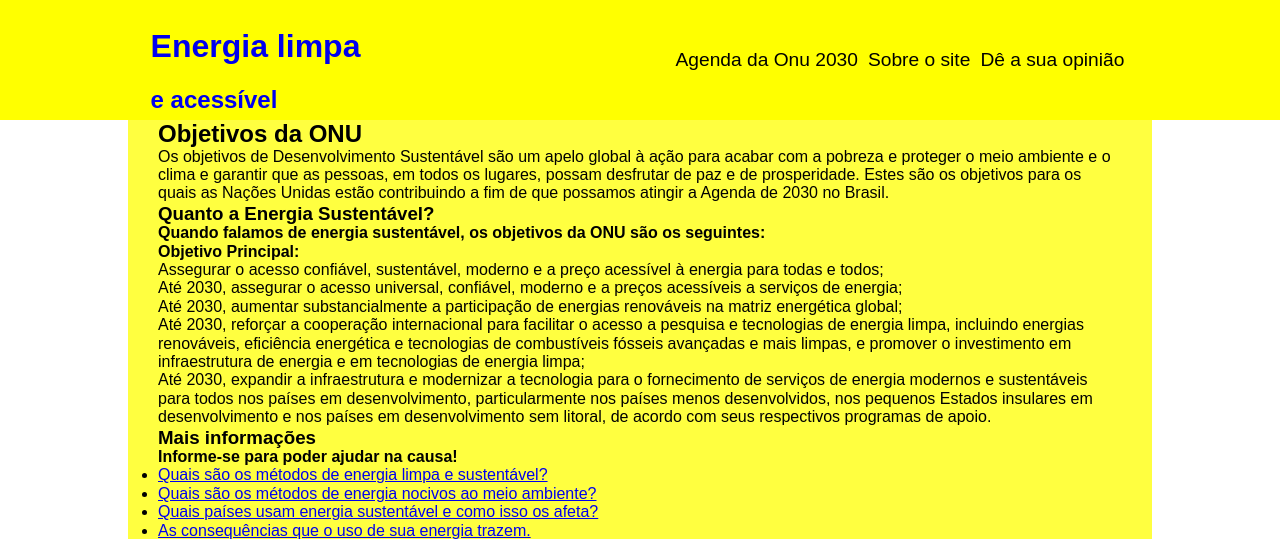
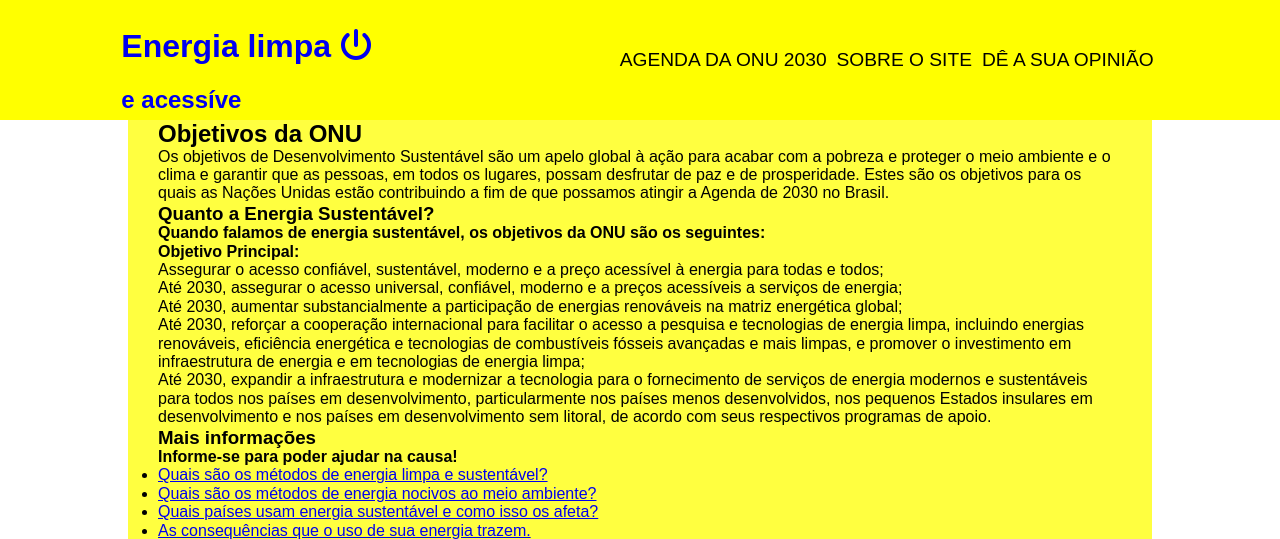
Before and after one commit to ccofg-labs/Agenda-ONU, a PHP site: page / in a window 1280 px wide. Shown: the top 539 px of the page. Run offline with PHP 8.4, Linux system fonts and the light colour scheme; some libraries are stand-ins or nearby versions.

Commit message:
Alteração da cor do navbar do cabecalho

```diff
--- a/css/style.css
+++ b/css/style.css
@@ -29,13 +29,17 @@ body {
     margin: 0 5px;
     font-size: 1.2em;
     list-style: none;
+    text-transform: uppercase;
+}
+.navbar-cabecalho ul li:hover {
+    color: green;
 }
 .navbar-cabecalho a {
     text-decoration: none;
     color: black;
 }
 .navbar-cabecalho a:hover{
-    color: aquamarine;
+    color: green;
 }
 /*Principal do site */
 .container {
--- a/index.html
+++ b/index.html
@@ -22,8 +22,8 @@
             <div class="logo">
                 <a href="index.html">
                     <hgroup>
-                        <h1>Energia limpa <i class="fa-solid fa-lightbulb-on"></i></h1>
-                        <h2>e acessível</h2>
+                        <h1>Energia limpa <i class="fas fa-power-off"></i></h1>
+                        <h2>e acessíve</h2>
                     </hgroup>
                 </a>
             </div>
```
